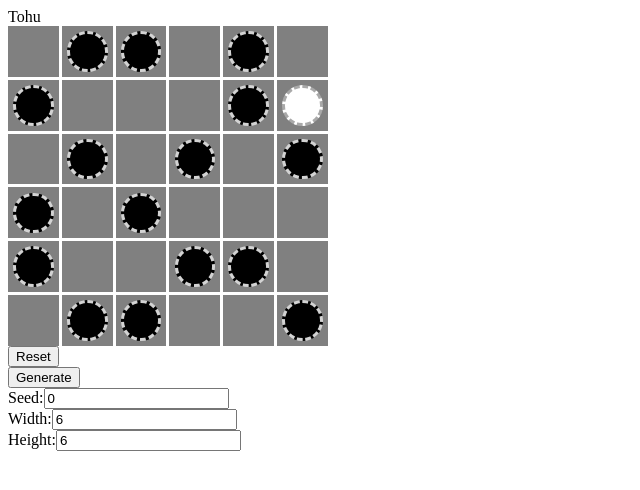
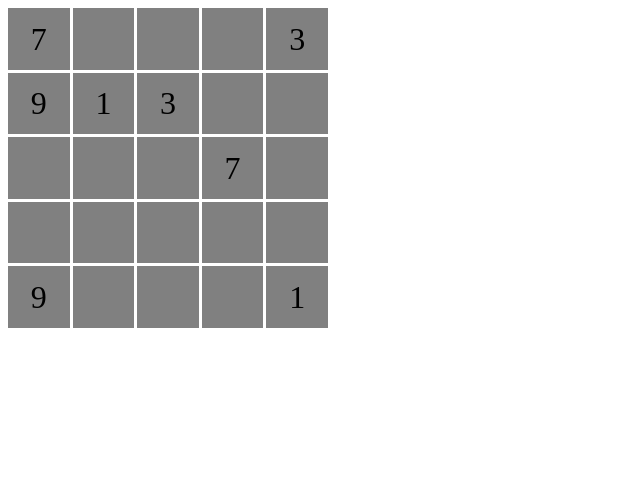
Before and after one commit to klope3/logic-puzzles, a React (Vite) app: page / in a window 1280 px wide. Shown: the top 490 px of the page, without its empty margins (0-640 px from the left). Built offline with nearby package versions, Linux system fonts and the light colour scheme.

Commit message:
Add simple UI

```diff
--- a/src/App.jsx
+++ b/src/App.jsx
@@ -1,12 +1,12 @@
-import './App.css'
-import { TohuWaVohu } from './components/TohuWaVohu/TohuWaVohu'
+import "./App.css";
+import { Numberlink } from "./components/Numberlink/Numberlink";
 
 function App() {
   return (
     <div className="App">
-      <TohuWaVohu />
+      <Numberlink />
     </div>
-  )
+  );
 }
 
-export default App
+export default App;
--- /dev/null
+++ b/src/components/Numberlink/Cell.tsx
@@ -0,0 +1,102 @@
+import { DirectionSet } from "../../puzzle/numberlink/types";
+import { flatIndexToCoords } from "../../puzzle/numberlink/utility";
+
+type CellProps = {
+  number: number | undefined;
+  flatIndex: number;
+  puzzleWidth: number;
+  puzzleHeight: number;
+  directions: DirectionSet;
+};
+
+export function Cell({
+  number,
+  flatIndex,
+  puzzleWidth,
+  puzzleHeight,
+  directions,
+}: CellProps) {
+  const cellCoords = flatIndexToCoords(flatIndex, puzzleWidth);
+  const clickZoneBase = {
+    position: "absolute",
+    // backgroundColor: "red",
+    zIndex: "10",
+  };
+  const clickZoneHorzStyle = {
+    ...clickZoneBase,
+    right: "0",
+    top: "50%",
+    translate: "50% -50%",
+    height: "40%",
+    width: "60%",
+  };
+  const clickZoneVertStyle = {
+    ...clickZoneBase,
+    bottom: "0",
+    left: "50%",
+    translate: "-50% 50%",
+    height: "60%",
+    width: "40%",
+  };
+  const lineBase = {
+    position: "absolute",
+    backgroundColor: "black",
+  };
+  const horzBase = {
+    top: "50%",
+    translate: "0 -50%",
+    height: "20%",
+  };
+  const vertBase = {
+    left: "50%",
+    translate: "-50%",
+    width: "20%",
+  };
+  const leftStyle = {
+    ...lineBase,
+    ...horzBase,
+    left: 0,
+    right: "40%",
+  };
+  const rightStyle = {
+    ...lineBase,
+    ...horzBase,
+    right: 0,
+    left: "40%",
+  };
+  const upStyle = {
+    ...lineBase,
+    ...vertBase,
+    top: 0,
+    bottom: "40%",
+  };
+  const downStyle = {
+    ...lineBase,
+    ...vertBase,
+    bottom: 0,
+    top: "40%",
+  };
+  return (
+    <div className="cell">
+      <div className="cell-number">{number}</div>
+      {directions.left && <div style={leftStyle}></div>}
+      {directions.right && <div style={rightStyle}></div>}
+      {directions.up && <div style={upStyle}></div>}
+      {directions.down && <div style={downStyle}></div>}
+      {cellCoords.x < puzzleWidth - 1 && (
+        <div
+          data-clickzonesource={flatIndex}
+          data-clickzonedirection="right"
+          style={clickZoneHorzStyle}
+        ></div>
+      )}
+      {cellCoords.y < puzzleHeight - 1 && (
+        <div
+          data-clickzonesource={flatIndex}
+          data-clickzonedirection="down"
+          style={clickZoneVertStyle}
+        ></div>
+      )}
+    </div>
+  );
+}
--- /dev/null
+++ b/src/components/Numberlink/Grid.css
@@ -0,0 +1,19 @@
+.puzzle-grid {
+  display: grid;
+  max-width: 320px;
+  aspect-ratio: 1;
+  gap: 3px;
+}
+
+.cell {
+  background-color: gray;
+  position: relative;
+}
+
+.cell-number {
+  position: absolute;
+  left: 50%;
+  top: 50%;
+  translate: -50% -50%;
+  font-size: 2rem;
+}
--- /dev/null
+++ b/src/components/Numberlink/Grid.tsx
@@ -0,0 +1,40 @@
+import { Cell } from "./Cell";
+import { DirectionSet, Puzzle } from "../../puzzle/numberlink/types";
+import "./Grid.css";
+import { flatIndexToCoords } from "../../puzzle/numberlink/utility";
+
+type GridProps = {
+  puzzle: Puzzle;
+  directionGridState: DirectionSet[][];
+  clickFunction: (e: React.MouseEvent<HTMLDivElement, MouseEvent>) => void;
+};
+
+export function Grid({ puzzle, clickFunction, directionGridState }: GridProps) {
+  let flattenedNumbers: number[] = [];
+  puzzle.unsolved.forEach(
+    (row) => (flattenedNumbers = flattenedNumbers.concat(row))
+  );
+  const gridStyle = {
+    gridTemplateColumns: `repeat(${puzzle.unsolved[0].length}, auto)`,
+  };
+
+  const width = puzzle.unsolved[0].length;
+  const height = puzzle.unsolved.length;
+
+  return (
+    <div className="puzzle-grid" style={gridStyle} onClick={clickFunction}>
+      {flattenedNumbers.map((num, i) => {
+        const coords = flatIndexToCoords(i, width);
+        return (
+          <Cell
+            number={num > 0 ? num : undefined}
+            puzzleWidth={width}
+            puzzleHeight={height}
+            flatIndex={i}
+            directions={directionGridState[coords.y][coords.x]}
+          />
+        );
+      })}
+    </div>
+  );
+}
--- /dev/null
+++ b/src/components/Numberlink/Numberlink.tsx
@@ -0,0 +1,54 @@
+import { Grid } from "./Grid";
+import { easy1 } from "../../puzzle/numberlink/puzzles";
+import {
+  createEmptyDirectionGrid,
+  flatIndexToCoords,
+  puzzleFromNumberGrid,
+  puzzleToDirectionGrid,
+} from "../../puzzle/numberlink/utility";
+import { solve } from "../../puzzle/numberlink/solve";
+import { useState } from "react";
+import { DirectionSet } from "../../puzzle/numberlink/types";
+
+const puzzle = puzzleFromNumberGrid(easy1);
+
+export function Numberlink() {
+  const [directionGridState, setDirectionGridState] = useState(
+    createEmptyDirectionGrid(5, 5)
+  );
+
+  function clickGrid(e: React.MouseEvent<HTMLDivElement, MouseEvent>) {
+    const clicked = e.target as HTMLElement;
+    if (
+      clicked.dataset.clickzonesource === undefined ||
+      clicked.dataset.clickzonedirection === undefined
+    )
+      return;
+
+    const source = +clicked.dataset.clickzonesource;
+    const direction = clicked.dataset.clickzonedirection as "right" | "down";
+    const sourceCoords = flatIndexToCoords(source, 5);
+    const newDirectionGrid = [...directionGridState];
+    if (direction == "right") {
+      newDirectionGrid[sourceCoords.y][sourceCoords.x].right =
+        !newDirectionGrid[sourceCoords.y][sourceCoords.x].right;
+      newDirectionGrid[sourceCoords.y][sourceCoords.x + 1].left =
+        !newDirectionGrid[sourceCoords.y][sourceCoords.x + 1].left;
+    } else {
+      newDirectionGrid[sourceCoords.y][sourceCoords.x].down =
+        !newDirectionGrid[sourceCoords.y][sourceCoords.x].down;
+      newDirectionGrid[sourceCoords.y + 1][sourceCoords.x].up =
+        !newDirectionGrid[sourceCoords.y + 1][sourceCoords.x].up;
+    }
+
+    setDirectionGridState(newDirectionGrid);
+  }
+
+  return (
+    <Grid
+      puzzle={puzzle}
+      clickFunction={clickGrid}
+      directionGridState={directionGridState}
+    />
+  );
+}
--- a/src/puzzle/numberlink/utility.js
+++ b/src/puzzle/numberlink/utility.js
@@ -102,6 +102,50 @@ export function testPathInPuzzle(puzzle, pathNumber, coordinatesArray) {
     }
     puzzle.paths.push(path);
 }
+//this function could be adapted to support grid printing in console
+export function puzzleToDirectionGrid(puzzle) {
+    const { cells } = puzzle;
+    const directionGrid = Array.from({ length: cells.length }, (_) => Array.from({ length: cells[0].length }, (_) => ({
+        left: false,
+        up: false,
+        right: false,
+        down: false,
+    })));
+    for (let y = 0; y < cells.length; y++) {
+        for (let x = 0; x < cells[0].length; x++) {
+            const cell = cells[y][x];
+            if (!cell.pathParent || cell.pathParent.cells.length === 0)
+                continue;
+            const pathCells = cell.pathParent.cells;
+            const indexInPath = pathCells.indexOf(cell);
+            const prevCellInPath = pathCells[indexInPath - 1];
+            const nextCellInPath = pathCells[indexInPath + 1];
+            if (!prevCellInPath && !nextCellInPath)
+                continue;
+            directionGrid[y][x].left =
+                (prevCellInPath && prevCellInPath.coordinates.x < cell.coordinates.x) ||
+                    (nextCellInPath && nextCellInPath.coordinates.x < cell.coordinates.x);
+            directionGrid[y][x].up =
+                (prevCellInPath && prevCellInPath.coordinates.y < cell.coordinates.y) ||
+                    (nextCellInPath && nextCellInPath.coordinates.y < cell.coordinates.y);
+            directionGrid[y][x].right =
+                (prevCellInPath && prevCellInPath.coordinates.x > cell.coordinates.x) ||
+                    (nextCellInPath && nextCellInPath.coordinates.x > cell.coordinates.x);
+            directionGrid[y][x].down =
+                (prevCellInPath && prevCellInPath.coordinates.y > cell.coordinates.y) ||
+                    (nextCellInPath && nextCellInPath.coordinates.y > cell.coordinates.y);
+        }
+    }
+    return directionGrid;
+}
+export function createEmptyDirectionGrid(width, height) {
+    return Array.from({ length: height }, (_) => Array.from({ length: width }, (_) => ({
+        left: false,
+        up: false,
+        right: false,
+        down: false,
+    })));
+}
 export function debugLog(message) {
     if (verbose)
         console.log(message);
--- a/tsconfig.json
+++ b/tsconfig.json
@@ -101,6 +101,7 @@
     "skipLibCheck": true                                 /* Skip type checking all .d.ts files. */
   },
   "include": [
+    "./src/components/Numberlink/*.tsx",
     "./src/puzzle/numberlink/*.ts"
     // "./src/**/*.tsx"
   ]
```
Also changed, not shown: src/puzzle/numberlink/types.ts (+7 -0 lines), src/puzzle/numberlink/utility.ts (+65 -1 lines).
